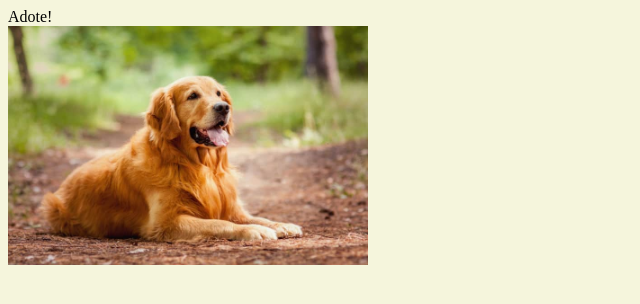
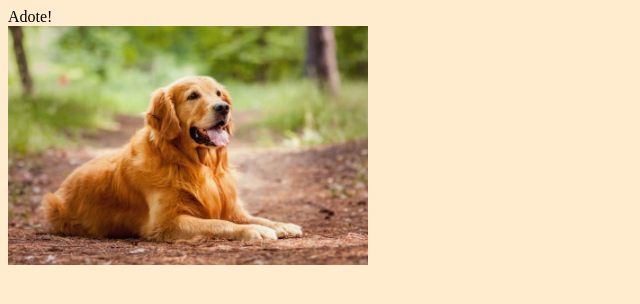
Before and after one commit to PedroAugustoPucMG/ProjetoWeb1, a plain HTML site: page index.html in a window 1280 px wide. Shown: the whole page, without its empty margins (0-640 px from the left). Drawn offline with Linux system fonts and the light colour scheme.

Commit message:
UPDATE stle.css

```diff
--- a/style.css
+++ b/style.css
@@ -1,3 +1,3 @@
 body {
-    background-color: beige;
+    background-color: blanchedalmond;
 }
```
